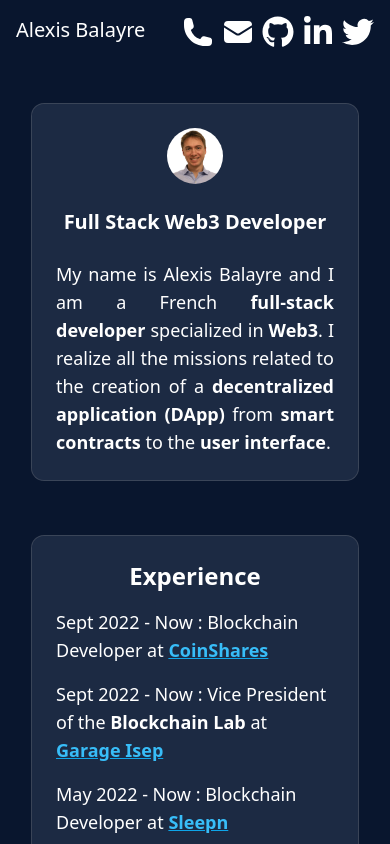
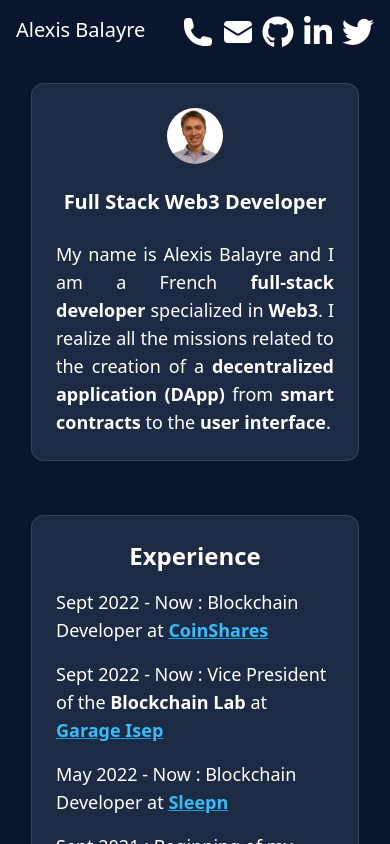
Before and after one commit to AlexisBal/portfolio-perso, a Nuxt app: page / in a window 390 px wide. Shown: the top 844 px of the page. Built offline with nearby package versions, Linux system fonts and the light colour scheme.

Commit message:
last version

```diff
--- a/app.vue
+++ b/app.vue
@@ -57,7 +57,7 @@
       </div>
     </div>
 
-    <div class="ring-offset-white ring-offset-1/2 ring-white/20 ring-1 bg-indigo-200/10 grid p-6 md:pl-8 md:pr-8 mr-8 ml-8 mt-10 md:mt-4 rounded-xl lg:ml-20 lg:mr-20 md:ml-20 md:mr-20 md:w-1/2 justify-self-center md:mt-10">
+    <div class="ring-offset-white ring-offset-1/2 ring-white/20 ring-1 bg-indigo-200/10 grid p-6 md:pl-8 md:pr-8 mr-8 ml-8 mt-5 md:mt-10 md:mt-4 rounded-xl lg:ml-20 lg:mr-20 md:ml-20 md:mr-20 md:w-1/2 justify-self-center md:mt-10">
       <div class="w-1/5 w-1/5 rounded-full justify-self-center">
         <img class="h-full w-full rounded-full" src="./assets/img/alexis.png"/>
       </div>
@@ -69,7 +69,7 @@
       </div>
     </div>
 
-    <div class="flex flex-col lg:flex-row lg:pl-40 lg:pr-40 mb-10 mt-10 lg:mb-20 lg:mt-20 justify-center w-screen">
+    <div class="flex flex-col lg:flex-row lg:pl-40 lg:pr-40 mb-10 mt-10 lg:mt-20 justify-center w-screen">
       <div class="lg:mt-0 ring-offset-white ring-offset-1/2 ring-white/20 ring-1 bg-indigo-200/10 grid p-6 md:mb-10 lg:p-8 md:p-8 mr-8 ml-8 mt-4 rounded-xl lg:w-full lg:ml-20 lg:mr-20 md:ml-20 md:mr-20">
         <p class="lg:text-3xl text-2xl font-bold text-center text-white">Experience</p>
         <div>
```
